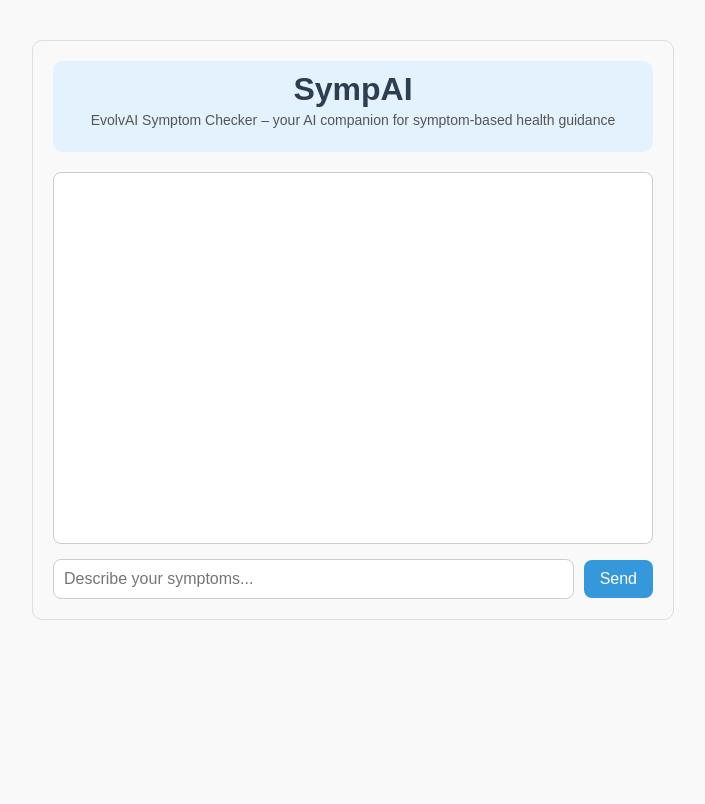
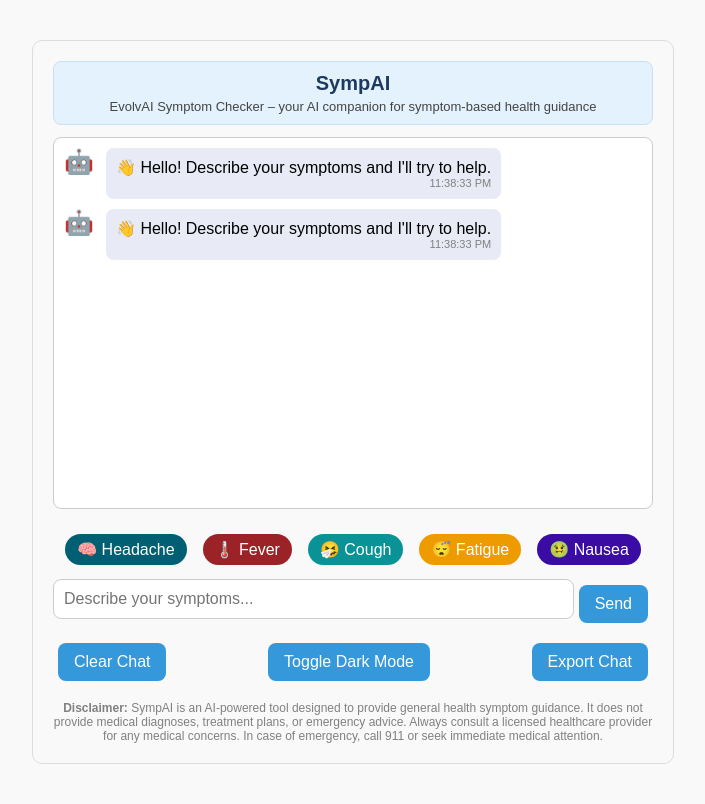
Before and after one commit to RajMallichetty/sympai, a Flask app: page / in a window 1280 px wide. Shown: the whole page, without its empty margins (287-992 px from the left). Before the commit the page ends 620 px from the top, so only its background shows below. Run offline with Flask 3, Linux system fonts and the light colour scheme.

Commit message:
Update SympAI UI with chips & disclaimer

```diff
--- a/templates/index.html
+++ b/templates/index.html
@@ -1,8 +1,16 @@
 <!DOCTYPE html>
+
 <html lang="en">
 <head>
-  <meta charset="UTF-8">
-  <title>EvolvAI Symptom Checker (SympAI)</title>
+<meta charset="utf-8"/>
+<title>SympAI – EvolvAI Symptom Checker</title>
+<script src="https://cdn.jsdelivr.net/npm/marked/marked.min.js">
+function selectSymptom(symptom) {
+  userInput.value = symptom;
+  form.dispatchEvent(new Event('submit'));
+}
+
+</script>
 <style>
     body {
       font-family: Arial, sans-serif;
@@ -11,74 +19,99 @@
       padding: 20px;
       border: 1px solid #ddd;
       border-radius: 10px;
-      background-color: #f9f9f9;
+      background-color: var(--bg-color);
+      color: var(--text-color);
+      transition: background-color 0.3s, color 0.3s;
     }
-
+    :root {
+      --bg-color: #f9f9f9;
+      --text-color: #000;
+      --chat-bg-color: #fff;
+      --bot-msg-bg: #e8eaf6;
+      --user-msg-bg: #e0f7fa;
+    }
+    .dark {
+      --bg-color: #121212;
+      --text-color: #fff;
+      --chat-bg-color: #1e1e1e;
+      --bot-msg-bg: #2c2c3c;
+      --user-msg-bg: #004d4d;
+    }
     header {
+      margin-bottom: 12px;
+      text-align: center;
+      padding: 10px;
+      border-radius: 8px;
       background-color: #e3f2fd;
-      padding: 10px 20px;
-      border-radius: 10px;
-      margin-bottom: 20px;
-      text-align: center;
+      border: 1px solid #c8e0f4;
     }
-
     h1 {
+      font-size: 20px;
       margin: 0;
-      color: #2c3e50;
+      color: #1e3a5f;
     }
-
     #subtitle {
-      font-size: 14px;
-      color: #555;
-      margin-top: 4px;
+      font-size: 13px;
+      color: #444;
+      margin: 4px 0 0;
     }
-
     #chat {
       height: 350px;
       overflow-y: auto;
       padding: 10px;
       border: 1px solid #ccc;
-      background-color: #fff;
+      background-color: var(--chat-bg-color);
       border-radius: 8px;
       margin-bottom: 15px;
+      scroll-behavior: smooth;
     }
-
     .message {
       display: flex;
       align-items: flex-start;
       margin-bottom: 10px;
     }
-
     .avatar {
       width: 32px;
       height: 32px;
       margin-right: 10px;
-      font-size: 28px;
+      font-size: 24px;
     }
-
     .text {
-      background-color: #e8eaf6;
+      background-color: var(--bot-msg-bg);
       padding: 10px;
       border-radius: 8px;
       max-width: 80%;
-      white-space: pre-wrap;
+      position: relative;
+      color: var(--text-color);
     }
-
     .user .text {
-      background-color: #e0f7fa;
+      background-color: var(--user-msg-bg);
       margin-left: auto;
     }
-
     .user .avatar {
       margin-left: 10px;
       margin-right: 0;
     }
-
+    .feedback-inline {
+      display: inline-flex;
+      align-items: center;
+      gap: 6px;
+      margin-left: 8px;
+    }
+    .thumb-button {
+      background: none;
+      border: none;
+      font-size: 16px;
+      cursor: pointer;
+    }
+    .thumb-button:hover {
+      color: #3498db;
+    }
     form {
       display: flex;
       align-items: center;
+      flex-wrap: wrap;
     }
-
     input[type="text"] {
       flex-grow: 1;
       padding: 10px;
@@ -86,9 +119,8 @@
       border: 1px solid #ccc;
       border-radius: 8px;
     }
-
     button {
-      margin-left: 10px;
+      margin: 10px 5px 0;
       padding: 10px 16px;
       font-size: 16px;
       cursor: pointer;
@@ -97,59 +129,58 @@
       color: white;
       border-radius: 8px;
     }
-
     .spinner {
       display: none;
       margin-left: 10px;
       font-size: 18px;
     }
-
-    #feedback-form {
+    .bottom-controls {
       margin-top: 10px;
-      text-align: center;
-    }
-
-    .thumb-button {
-      background: none;
-      border: none;
-      font-size: 24px;
-      margin: 0 10px;
-      cursor: pointer;
-    }
-
-    .thumb-button:hover {
-      color: #3498db;
+      display: flex;
+      justify-content: space-between;
+      flex-wrap: wrap;
     }
   </style>
 </head>
 <body>
-
 <header>
 <h1>SympAI</h1>
 <p id="subtitle">EvolvAI Symptom Checker – your AI companion for symptom-based health guidance</p>
 </header>
-
 <div id="chat"></div>
-
+<div class="chip-buttons" style="display: flex; flex-wrap: wrap; gap: 6px; justify-content: center; margin: 10px 0;">
+<button class="chip-button" onclick="selectSymptom('🧠 Headache')" style="background-color:#005f73; color:white; border:none; border-radius:16px; padding:6px 12px; cursor:pointer;">🧠 Headache</button>
+<button class="chip-button" onclick="selectSymptom('🌡️ Fever')" style="background-color:#9b2226; color:white; border:none; border-radius:16px; padding:6px 12px; cursor:pointer;">🌡️ Fever</button>
+<button class="chip-button" onclick="selectSymptom('🤧 Cough')" style="background-color:#0a9396; color:white; border:none; border-radius:16px; padding:6px 12px; cursor:pointer;">🤧 Cough</button>
+<button class="chip-button" onclick="selectSymptom('😴 Fatigue')" style="background-color:#ee9b00; color:white; border:none; border-radius:16px; padding:6px 12px; cursor:pointer;">😴 Fatigue</button>
+<button class="chip-button" onclick="selectSymptom('🤢 Nausea')" style="background-color:#3a0ca3; color:white; border:none; border-radius:16px; padding:6px 12px; cursor:pointer;">🤢 Nausea</button>
+</div>
 <form id="chat-form">
-    <input type="text" id="user-input" placeholder="Describe your symptoms..." autocomplete="off" required>
+<input autocomplete="off" id="user-input" placeholder="Describe your symptoms..." required="" type="text"/>
 <button type="submit">Send</button>
 <div class="spinner" id="spinner">⏳</div>
 </form>
-
-  <div id="feedback-form" style="display:none;">
-    <p>Was this response helpful?</p>
-    <button class="thumb-button" onclick="sendFeedback('up')">👍</button>
-    <button class="thumb-button" onclick="sendFeedback('down')">👎</button>
-  </div>
-
+<div class="bottom-controls"><button onclick="clearChat()">Clear Chat</button><button onclick="toggleDarkMode()">Toggle Dark Mode</button><button onclick="exportChat()">Export Chat</button></div>
 <script>
     const chat = document.getElementById('chat');
     const form = document.getElementById('chat-form');
     const userInput = document.getElementById('user-input');
     const spinner = document.getElementById('spinner');
-    const feedbackForm = document.getElementById('feedback-form');
     let typingMessage = null;
+    let typingInterval = null;
+    let messages = JSON.parse(localStorage.getItem("chatHistory") || "[]");
+
+    let welcomed = false;
+
+    window.onload = () => {
+      if (messages.length === 0 && !welcomed) {
+        appendMessage('bot', '👋 Hello! Describe your symptoms and I\'ll try to help.');
+        welcomed = true;
+      }
+      messages.forEach(msg => appendMessage(msg.sender, msg.text, msg.chatId, false));
+      chat.scrollTop = chat.scrollHeight;
+      if (localStorage.getItem("darkMode") === "true") document.body.classList.add("dark");
+    };
 
     form.addEventListener('submit', async (e) => {
       e.preventDefault();
@@ -160,8 +191,8 @@
       userInput.value = '';
       spinner.style.display = 'inline';
 
-      // Add typing indicator
-      typingMessage = appendMessage('bot', 'SympAI is typing...');
+      typingMessage = appendMessage('bot', 'Typing');
+      animateTyping();
 
       try {
         const res = await fetch('/chat', {
@@ -171,19 +202,18 @@
         });
         const data = await res.json();
 
-        // Replace typing message with real response
-        typingMessage.querySelector('.text').textContent = data.response;
-
-        feedbackForm.style.display = 'block';
+        stopTyping();
+        typingMessage.remove();
+        appendMessage('bot', data.response, data.chat_id);
       } catch (err) {
+        stopTyping();
         typingMessage.querySelector('.text').textContent = 'An error occurred. Please try again.';
       } finally {
         spinner.style.display = 'none';
-        typingMessage = null;
       }
     });
 
-    function appendMessage(sender, text) {
+    function appendMessage(sender, text, chatId = null, save = true) {
       const messageDiv = document.createElement('div');
       messageDiv.className = `message ${sender}`;
 
@@ -193,24 +223,76 @@
 
       const messageText = document.createElement('div');
       messageText.className = 'text';
-      messageText.textContent = text;
+      const now = new Date().toLocaleTimeString();
+      const feedback = (sender === 'bot' && chatId) ? ` <span class='feedback-inline'><button class='thumb-button' onclick='sendFeedback("up", ${chatId}, this)'>👍</button><button class='thumb-button' onclick='sendFeedback("down", ${chatId}, this)'>👎</button></span>` : "";
+
+      let cleanedText = text.replace(/\n{3,}/g, '\n\n').replace(/\n/g, '<br>');
+      messageText.innerHTML = `<span>${cleanedText}</span><div style='font-size:11px; text-align:right; color:gray;'>${now}${feedback}</div>`;
 
       messageDiv.appendChild(sender === 'user' ? messageText : avatar);
       messageDiv.appendChild(sender === 'user' ? avatar : messageText);
 
       chat.appendChild(messageDiv);
       chat.scrollTop = chat.scrollHeight;
+
+      if (save) {
+        messages.push({ sender, text, chatId });
+        localStorage.setItem("chatHistory", JSON.stringify(messages));
+      }
+
       return messageDiv;
     }
 
-    function sendFeedback(type) {
+    function sendFeedback(type, chatId, btn) {
       fetch('/feedback', {
         method: 'POST',
         headers: { 'Content-Type': 'application/json' },
-        body: JSON.stringify({ feedback: type })
+        body: JSON.stringify({ feedback: type, chat_id: chatId })
       });
-      feedbackForm.style.display = 'none';
-      appendMessage('bot', 'Thanks for your feedback!');
+      const parent = btn.parentNode;
+      parent.innerHTML = `<span style="color: green;">Thanks for your feedback!</span>`;
+    }
+
+    function animateTyping() {
+      let dots = 0;
+      typingInterval = setInterval(() => {
+        if (typingMessage) {
+          dots = (dots + 1) % 4;
+          typingMessage.querySelector('.text').innerText = 'Typing' + '.'.repeat(dots);
+        }
+      }, 500);
+    }
+
+    function stopTyping() {
+      clearInterval(typingInterval);
+    }
+
+    function clearChat() {
+      if (confirm('Clear all chat messages?')) {
+        chat.innerHTML = '';
+        localStorage.removeItem("chatHistory");
+        messages = [];
+      }
+    }
+
+    function exportChat() {
+      let text = "SympAI Chat History\n\n";
+      messages.forEach(m => {
+        const label = m.sender === 'user' ? 'You' : 'SympAI';
+        text += `${label}: ${m.text}\n\n`;
+      });
+      const blob = new Blob([text], { type: 'text/plain' });
+      const url = URL.createObjectURL(blob);
+      const a = document.createElement('a');
+      a.href = url;
+      a.download = 'sympai_chat_history.txt';
+      a.click();
+      URL.revokeObjectURL(url);
+    }
+
+    function toggleDarkMode() {
+      document.body.classList.toggle("dark");
+      localStorage.setItem("darkMode", document.body.classList.contains("dark"));
     }
 
     userInput.addEventListener('keydown', function (e) {
@@ -219,6 +301,16 @@
         form.dispatchEvent(new Event('submit'));
       }
     });
+
+function selectSymptom(symptom) {
+  userInput.value = symptom;
+  form.dispatchEvent(new Event('submit'));
+}
+
 </script>
+
+<div class="disclaimer" style="margin-top: 20px; font-size: 12px; color: gray; text-align: center;">
+<strong>Disclaimer:</strong> SympAI is an AI-powered tool designed to provide general health symptom guidance. It does not provide medical diagnoses, treatment plans, or emergency advice. Always consult a licensed healthcare provider for any medical concerns. In case of emergency, call 911 or seek immediate medical attention.
+</div>
 </body>
 </html>
```
Lines whose indentation alone changed are shown as unchanged.
